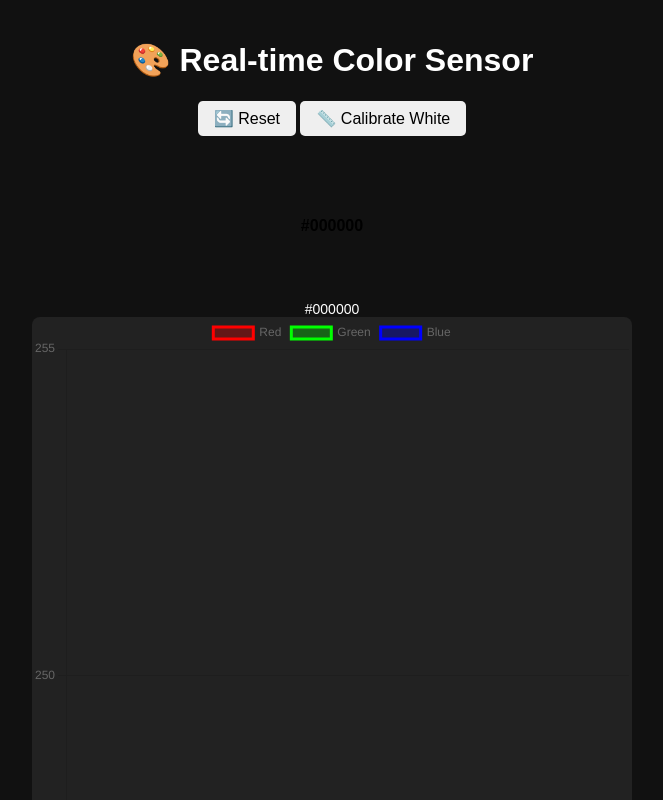
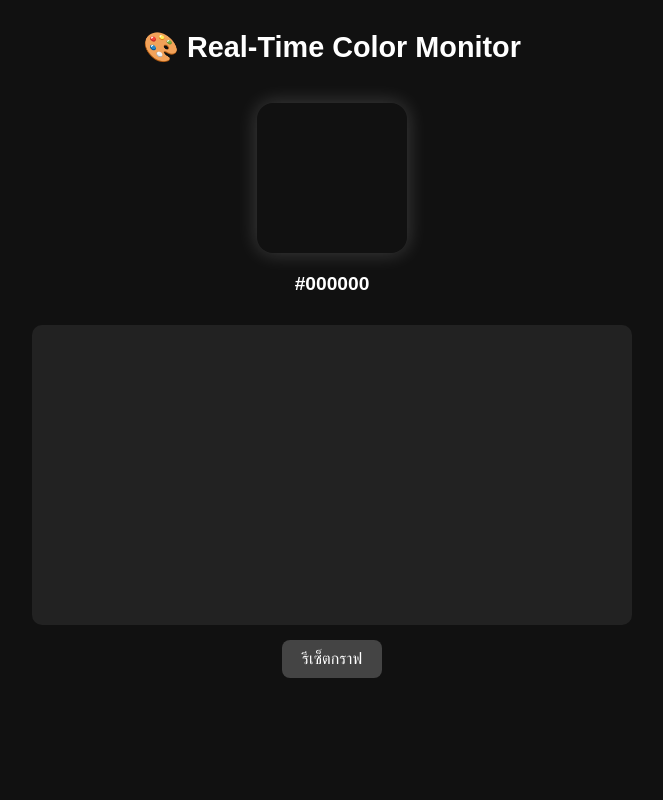
Before and after one commit to yokkhram/color-hplc, a website: page public/index.html in a window 1280 px wide. Shown: the top 800 px of the page, without its empty margins (308-971 px from the left). Drawn offline with nearby package versions, Linux system fonts and the light colour scheme.

Commit message:
Update index.html

```diff
--- a/public/index.html
+++ b/public/index.html
@@ -2,165 +2,75 @@
 <html lang="th">
   <head>
     <meta charset="UTF-8" />
-  <title>Real-time Color Sensor</title>
-  <script src="https://cdn.jsdelivr.net/npm/chart.js"></script>
+    <meta name="viewport" content="width=device-width, initial-scale=1.0" />
+    <title>Color Monitor</title>
     <style>
       body {
-      font-family: Arial, sans-serif;
-      background-color: #111;
+        font-family: "Prompt", sans-serif;
+        background: #111;
         color: #fff;
-      margin: 0;
-      padding: 20px;
-      text-align: center;
-    }
-
-    .container {
         display: flex;
         flex-direction: column;
         align-items: center;
-      justify-content: center;
-      max-width: 100%;
-      margin: 0 auto;
+        justify-content: flex-start;
+        min-height: 100vh;
+        margin: 0;
+        padding: 20px;
       }
 
-    .color-box {
-      width: 120px;
-      height: 120px;
-      border-radius: 8px;
-      margin: 10px 0;
-      display: flex;
-      align-items: center;
-      justify-content: center;
-      font-size: 16px;
-      font-weight: bold;
-      color: #000;
+      h1 {
+        margin-top: 10px;
+        font-size: 1.8em;
       }
 
-    #colorHex {
-      margin-top: 5px;
-      font-size: 14px;
-      color: #fff;
+      #colorBox {
+        width: 150px;
+        height: 150px;
+        border-radius: 16px;
+        margin: 20px;
+        box-shadow: 0 0 20px rgba(255, 255, 255, 0.2);
+      }
+
+      #hexCode {
+        font-size: 1.2em;
+        font-weight: bold;
+        margin-bottom: 20px;
       }
 
       canvas {
-      background-color: #222;
-      border-radius: 8px;
-      width: 90%;
+        width: 90vw;
         max-width: 600px;
         height: 300px;
+        background: #222;
+        border-radius: 10px;
+        margin-top: 10px;
       }
 
       button {
-      margin-bottom: 20px;
-      padding: 8px 16px;
-      font-size: 16px;
-      border-radius: 5px;
+        margin-top: 15px;
+        padding: 10px 20px;
+        background: #444;
+        color: white;
         border: none;
+        border-radius: 8px;
         cursor: pointer;
+        font-size: 1em;
       }
 
-    @media (max-width: 480px) {
-      canvas {
-        height: 200px;
-      }
-      .color-box {
-        width: 100px;
-        height: 100px;
-        font-size: 14px;
-      }
+      button:hover {
+        background: #666;
       }
     </style>
   </head>
   <body>
-  <h1>🎨 Real-time Color Sensor</h1>
+    <h1>🎨 Real-Time Color Monitor</h1>
 
-  <button onclick="resetData()">🔄 Reset</button>
-  <button onclick="calibrateWhite()">📏 Calibrate White</button>
+    <div id="colorBox"></div>
+    <div id="hexCode">#000000</div>
+    <canvas id="colorChart"></canvas>
+    <button id="resetBtn">รีเซ็ตกราฟ</button>
 
-  <div class="container">
-    <div class="color-box" id="colorBox">#000000</div>
-    <div id="colorHex">#000000</div>
-    <canvas id="chart"></canvas>
-  </div>
-
-  <script>
-    let chart;
-    let startTime = Date.now();
-
-    function setupChart() {
-      const ctx = document.getElementById('chart').getContext('2d');
-      chart = new Chart(ctx, {
-        type: 'line',
-        data: {
-          labels: [],
-          datasets: [
-            { label: 'Red', borderColor: 'red', backgroundColor: 'rgba(255,0,0,0.3)', data: [], fill: true },
-            { label: 'Green', borderColor: 'lime', backgroundColor: 'rgba(0,255,0,0.3)', data: [], fill: true },
-            { label: 'Blue', borderColor: 'blue', backgroundColor: 'rgba(0,0,255,0.3)', data: [], fill: true }
-          ]
-        },
-        options: {
-          animation: false,
-          responsive: true,
-          maintainAspectRatio: false,
-          scales: {
-            y: { beginAtZero: true, max: 255 },
-            x: { title: { display: true, text: "Time (s)" } }
-          }
-        }
-      });
-    }
-
-    function updateColorBox(r, g, b) {
-      let hex = `#${r.toString(16).padStart(2,'0')}${g.toString(16).padStart(2,'0')}${b.toString(16).padStart(2,'0')}`;
-      document.getElementById('colorBox').style.backgroundColor = `rgb(${r},${g},${b})`;
-      document.getElementById('colorHex').textContent = hex;
-    }
-
-    function addData(r, g, b) {
-      let t = Math.floor((Date.now() - startTime) / 1000);
-      chart.data.labels.push(t);
-      chart.data.datasets[0].data.push(r);
-      chart.data.datasets[1].data.push(g);
-      chart.data.datasets[2].data.push(b);
-
-      if (chart.data.labels.length > 100) {
-        chart.data.labels.shift();
-        chart.data.datasets.forEach(ds => ds.data.shift());
-      }
-
-      updateColorBox(r, g, b);
-      chart.update();
-    }
-
-    function resetData() {
-      startTime = Date.now();
-      chart.data.labels = [];
-      chart.data.datasets.forEach(ds => ds.data = []);
-      chart.update();
-      document.getElementById('colorBox').style.backgroundColor = '#000000';
-      document.getElementById('colorHex').textContent = '#000000';
-    }
-
-    function calibrateWhite() {
-      if(ws.readyState === WebSocket.OPEN) {
-        ws.send("calibrate");
-        alert("ส่งคำสั่ง Calibrate ไปยัง NodeMCU แล้ว");
-      }
-    }
-
-    setupChart();
-
-    // ====== WebSocket ======
-    const ws = new WebSocket("ws://color-hplc.onrender.com/ws"); // เปลี่ยนตาม server
-    ws.onopen = () => console.log("Connected to sensor server");
-    ws.onclose = () => console.log("Disconnected from sensor server");
-    ws.onmessage = (event) => {
-      try {
-        let data = JSON.parse(event.data);
-        addData(data.r, data.g, data.b);
-      } catch(e) { console.error(e); }
-    };
-  </script>
+    <script src="https://cdn.jsdelivr.net/npm/chart.js"></script>
+    <script src="./script.js"></script>
   </body>
 </html>
```
Lines whose indentation alone changed are shown as unchanged.
